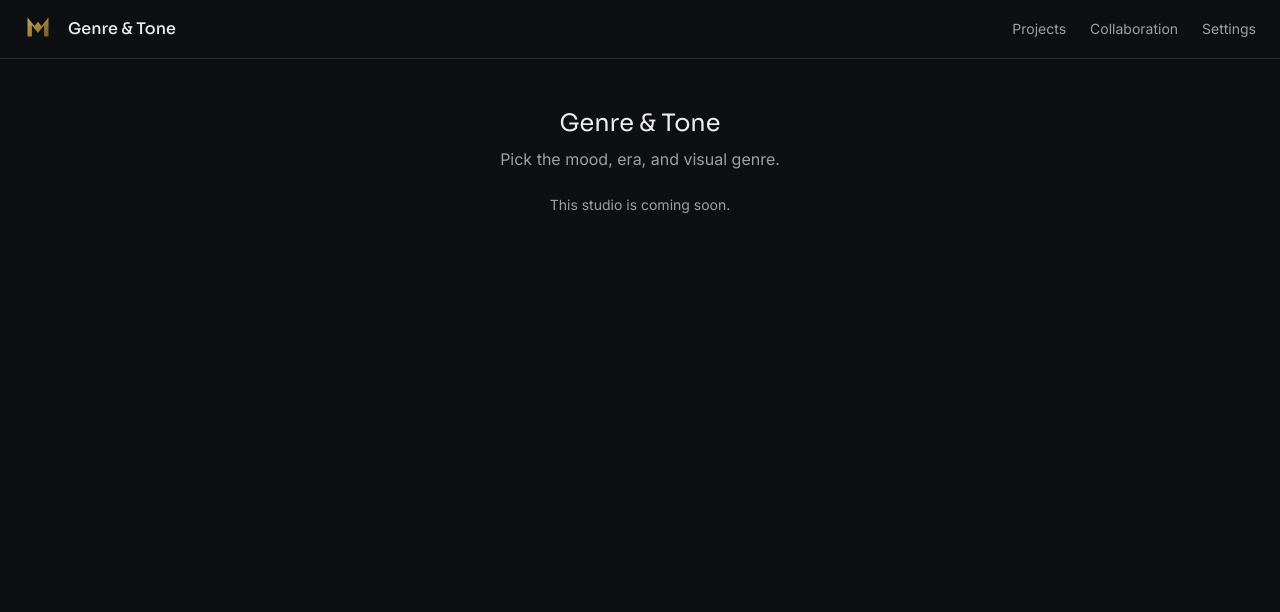
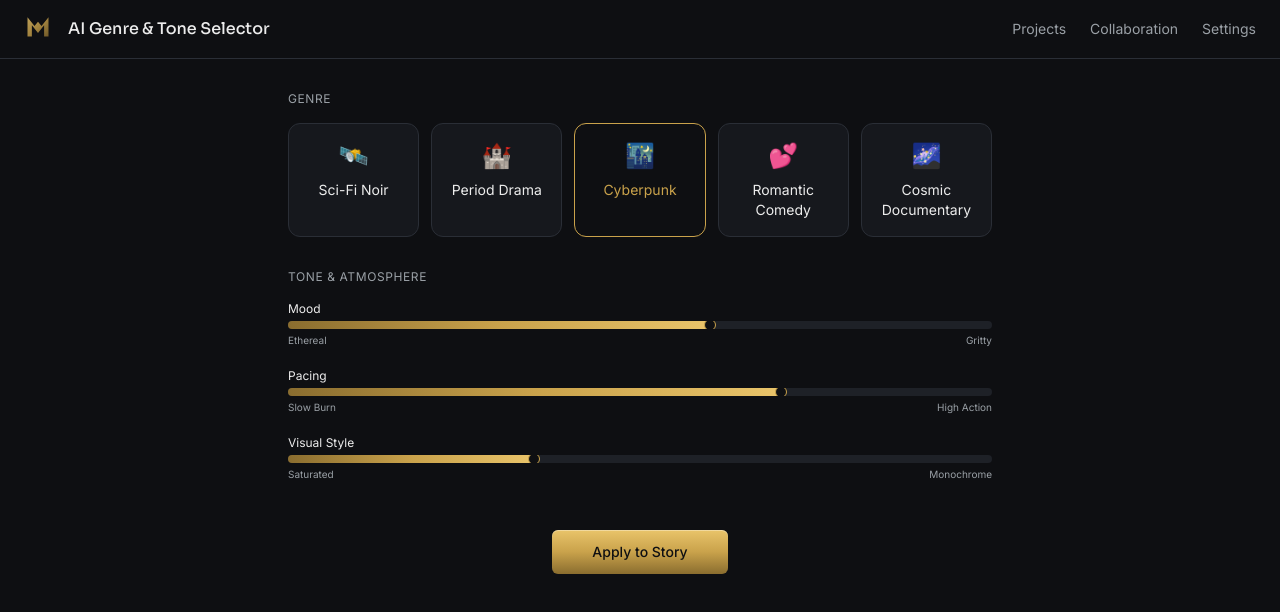
Before and after one commit to zxgtor/Flova, a Next.js app in the folder apps/web/: page /studio/genre in a window 1280 px wide. Shown: the top 612 px of the page. Built offline with nearby package versions, Linux system fonts and the light colour scheme.

Commit message:
feat(web): C5 Genre & Tone Selector mockup

```diff
--- a/apps/web/app/studio/genre/page.tsx
+++ b/apps/web/app/studio/genre/page.tsx
@@ -1,16 +1,23 @@
 import { StudioNav } from "@/components/studio/StudioNav";
-import { getStudio } from "@/lib/studios";
+import { GenreGrid } from "@/components/studio/genre/GenreGrid";
+import { ToneSliders } from "@/components/studio/genre/ToneSliders";
 
-export default function Page() {
-  const studio = getStudio("genre")!;
+export default function GenrePage() {
   return (
-    <>
-      <StudioNav title={studio.label} />
-      <main className="mx-auto max-w-3xl p-12 text-center">
-        <h2 className="font-display text-2xl">{studio.label}</h2>
-        <p className="mt-2 text-muted">{studio.blurb}</p>
-        <p className="mt-6 text-sm text-muted">This studio is coming soon.</p>
+    <div className="flex h-screen flex-col">
+      <StudioNav title="AI Genre & Tone Selector" />
+      <main className="mx-auto w-full max-w-3xl flex-1 space-y-8 overflow-y-auto p-8">
+        <GenreGrid />
+        <ToneSliders />
+        <div className="flex justify-center pt-4">
+          <button
+            type="button"
+            className="rounded-md bg-gradient-to-b from-gold-bright via-gold to-gold-deep px-10 py-3 text-sm font-medium text-bg shadow-[inset_0_1px_0_rgba(255,255,255,0.35)]"
+          >
+            Apply to Story
+          </button>
+        </div>
       </main>
-    </>
+    </div>
   );
 }
--- /dev/null
+++ b/apps/web/components/studio/genre/GenreGrid.tsx
@@ -0,0 +1,24 @@
+import { GENRE } from "@/lib/genre-mock";
+
+export function GenreGrid() {
+  return (
+    <section>
+      <h2 className="mb-4 text-xs uppercase tracking-wider text-muted">Genre</h2>
+      <div className="grid grid-cols-2 gap-3 sm:grid-cols-3 lg:grid-cols-5">
+        {GENRE.genres.map((g) => (
+          <div
+            key={g.id}
+            data-testid="genre-tile"
+            className={
+              "flex flex-col items-center gap-2 rounded-xl border p-4 text-center text-sm " +
+              (g.active ? "border-gold bg-gold/10 text-gold" : "border-border bg-surface text-text")
+            }
+          >
+            <span aria-hidden className="text-2xl">{g.icon}</span>
+            <span>{g.label}</span>
+          </div>
+        ))}
+      </div>
+    </section>
+  );
+}
--- /dev/null
+++ b/apps/web/components/studio/genre/ToneSliders.tsx
@@ -0,0 +1,32 @@
+import { GENRE } from "@/lib/genre-mock";
+
+export function ToneSliders() {
+  return (
+    <section>
+      <h2 className="mb-4 text-xs uppercase tracking-wider text-muted">Tone &amp; Atmosphere</h2>
+      <div className="space-y-5">
+        {GENRE.tones.map((t) => (
+          <div key={t.id}>
+            <div className="mb-1 flex items-center justify-between text-xs">
+              <span className="text-text">{t.label}</span>
+            </div>
+            <div className="relative h-2 overflow-hidden rounded-full bg-surface-2">
+              <div
+                className="h-full bg-gradient-to-r from-gold-deep via-gold to-gold-bright"
+                style={{ width: `${t.value}%` }}
+              />
+              <div
+                className="absolute top-1/2 h-3 w-3 -translate-x-1/2 -translate-y-1/2 rounded-full border border-gold bg-bg"
+                style={{ left: `${t.value}%` }}
+              />
+            </div>
+            <div className="mt-1 flex justify-between text-[10px] text-muted">
+              <span>{t.leftLabel}</span>
+              <span>{t.rightLabel}</span>
+            </div>
+          </div>
+        ))}
+      </div>
+    </section>
+  );
+}
--- /dev/null
+++ b/apps/web/lib/genre-mock.ts
@@ -0,0 +1,22 @@
+export type GenreTile = { id: string; label: string; icon: string; active?: boolean };
+export type ToneSlider = { id: string; label: string; leftLabel: string; rightLabel: string; value: number };
+
+export type GenreMock = {
+  genres: GenreTile[];
+  tones: ToneSlider[];
+};
+
+export const GENRE: GenreMock = {
+  genres: [
+    { id: "scifi", label: "Sci-Fi Noir", icon: "🛰️" },
+    { id: "period", label: "Period Drama", icon: "🏰" },
+    { id: "cyberpunk", label: "Cyberpunk", icon: "🌃", active: true },
+    { id: "romcom", label: "Romantic Comedy", icon: "💕" },
+    { id: "docu", label: "Cosmic Documentary", icon: "🌌" },
+  ],
+  tones: [
+    { id: "mood", label: "Mood", leftLabel: "Ethereal", rightLabel: "Gritty", value: 60 },
+    { id: "pacing", label: "Pacing", leftLabel: "Slow Burn", rightLabel: "High Action", value: 70 },
+    { id: "style", label: "Visual Style", leftLabel: "Saturated", rightLabel: "Monochrome", value: 35 },
+  ],
+};
--- a/apps/web/lib/studios.ts
+++ b/apps/web/lib/studios.ts
@@ -40,7 +40,7 @@ export const STUDIOS: Studio[] = [
     label: "Genre & Tone",
     blurb: "Pick the mood, era, and visual genre.",
     icon: "🎚️",
-    available: false,
+    available: true,
   },
   {
     slug: "storyboard",
```
Also changed, not shown: 1 other file (tests, documents, lock files or other folders).
